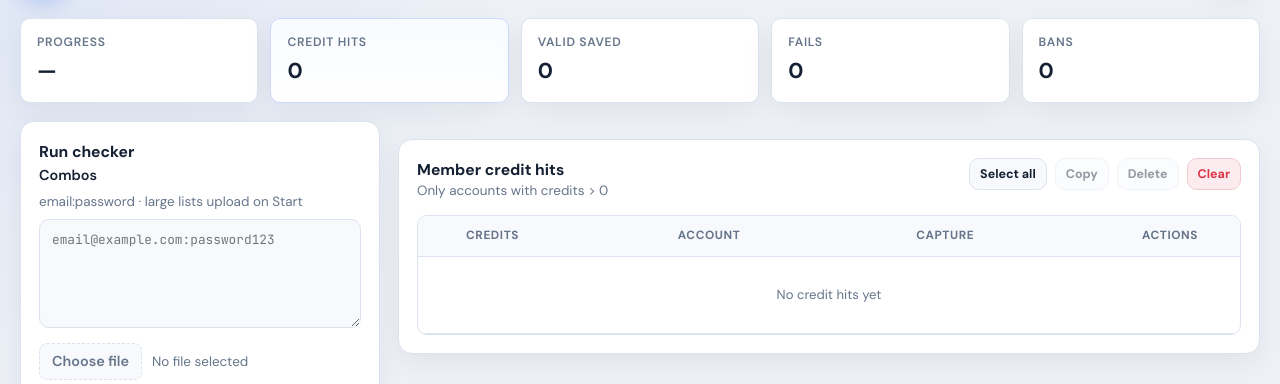
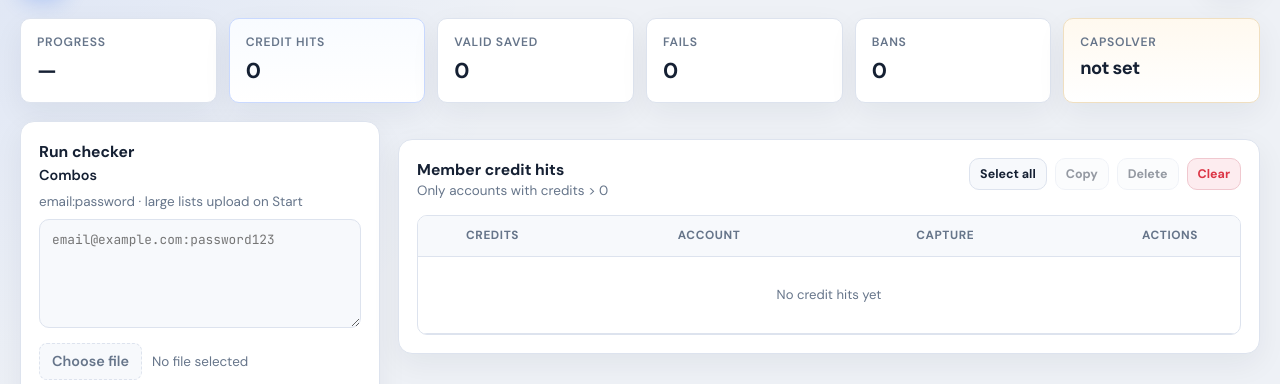
Before and after one commit to krackn88/AgentBoot, a FastAPI app: page / in a window 1280 px wide. Shown: the part 85-469 px from the top of the page. Run offline with FastAPI, Linux system fonts and the light colour scheme; data that the repository does not hold is empty.

Commit message:
Show CapSolver balance in UI and keep on-demand solving
- Add get_capsolver_balance() with 30s server-side cache
- Expose balance on /api/status and /api/session
- New CapSolver stat card in the dashboard (warns below $1)

Co-authored-by: krackn88 <krackn88@users.noreply.github.com>

```diff
--- a/fabletics/captcha.py
+++ b/fabletics/captcha.py
@@ -5,6 +5,7 @@ import os
 import time
 import urllib.error
 import urllib.request
+from typing import Any
 
 from .config import (
     BASE_URL,
@@ -17,6 +18,11 @@ from .config import (
 
 CAPSOLVER_CREATE_URL = "https://api.capsolver.com/createTask"
 CAPSOLVER_RESULT_URL = "https://api.capsolver.com/getTaskResult"
+CAPSOLVER_BALANCE_URL = "https://api.capsolver.com/getBalance"
+
+_BALANCE_CACHE_TTL = 30.0
+_balance_cache: dict[str, Any] | None = None
+_balance_cache_at = 0.0
 
 
 def captcha_api_key() -> str | None:
@@ -223,3 +229,46 @@ def solve_login_captcha(timeout: int = 120) -> str | None:
     if turnstile_site_key():
         return solve_turnstile(timeout=timeout)
     return solve_recaptcha(timeout=timeout)
+
+
+def get_capsolver_balance(force: bool = False) -> dict[str, Any]:
+    """Return CapSolver account balance (USD), cached for 30s."""
+    global _balance_cache, _balance_cache_at
+
+    api_key = captcha_api_key()
+    if not api_key:
+        return {"configured": False, "balance": None, "error": None}
+
+    now = time.time()
+    if (
+        not force
+        and _balance_cache is not None
+        and now - _balance_cache_at < _BALANCE_CACHE_TTL
+    ):
+        return _balance_cache
+
+    try:
+        result = _capsolver_post(CAPSOLVER_BALANCE_URL, {"clientKey": api_key})
+        if result.get("errorId"):
+            payload = {
+                "configured": True,
+                "balance": None,
+                "error": result.get("errorDescription") or "CapSolver balance lookup failed",
+            }
+        else:
+            balance = result.get("balance")
+            payload = {
+                "configured": True,
+                "balance": float(balance) if balance is not None else None,
+                "error": None,
+            }
+    except Exception as exc:
+        payload = {
+            "configured": True,
+            "balance": _balance_cache.get("balance") if _balance_cache else None,
+            "error": str(exc),
+        }
+
+    _balance_cache = payload
+    _balance_cache_at = now
+    return payload
--- a/server/app.py
+++ b/server/app.py
@@ -31,6 +31,7 @@ from .db import (
     list_saved_combos,
     save_session,
 )
+from fabletics.captcha import get_capsolver_balance
 from fabletics.smoke_test import run_smoke_test
 
 from .worker import worker
@@ -101,6 +102,7 @@ async def index():
 async def session() -> dict[str, Any]:
     data = get_session()
     data.update(worker.snapshot())
+    data["capsolver"] = get_capsolver_balance()
     return data
 
 
@@ -142,6 +144,7 @@ async def status() -> dict[str, Any]:
     data["combo_count"] = session_data["combo_count"]
     data["combos_stored"] = session_data["combos_stored"]
     data["saved_combo_count"] = count_saved_combos()
+    data["capsolver"] = get_capsolver_balance()
     return data
 
 
--- a/server/static/app.js
+++ b/server/static/app.js
@@ -38,6 +38,8 @@ const statHits = $("#statHits");
 const statValid = $("#statValid");
 const statFails = $("#statFails");
 const statBans = $("#statBans");
+const statCapsolver = $("#statCapsolver");
+const capsolverCard = statCapsolver?.closest(".stat-card");
 const toast = $("#toast");
 
 const LARGE_COMBO_THRESHOLD = 2000;
@@ -140,6 +142,7 @@ async function loadSession() {
     lastSessionHits = data.hits || 0;
     lastSessionValid = data.valid || 0;
     updateResumeHint();
+    updateCapsolverBalance(data.capsolver);
     renderLogs(data);
     updateStatus(data);
   } catch (_) {
@@ -629,6 +632,31 @@ stopBtn.addEventListener("click", async () => {
   showToast("Stopping...");
 });
 
+function formatCapsolverBalance(capsolver) {
+  if (!capsolver?.configured) return "not set";
+  if (capsolver.error && capsolver.balance == null) return "error";
+  if (capsolver.balance == null) return "—";
+  const value = Number(capsolver.balance);
+  if (!Number.isFinite(value)) return "—";
+  return `$${value.toFixed(2)}`;
+}
+
+function updateCapsolverBalance(capsolver) {
+  if (!statCapsolver) return;
+  statCapsolver.textContent = formatCapsolverBalance(capsolver);
+  if (!capsolverCard) return;
+  capsolverCard.classList.remove("warn", "error");
+  if (!capsolver?.configured) return;
+  if (capsolver.error && capsolver.balance == null) {
+    capsolverCard.classList.add("error");
+    return;
+  }
+  const value = Number(capsolver.balance);
+  if (Number.isFinite(value) && value < 1) {
+    capsolverCard.classList.add("warn");
+  }
+}
+
 function updateStatus(data) {
   const total = data.total || data.combo_count || 0;
   const checked = data.checked || 0;
@@ -641,6 +669,7 @@ function updateStatus(data) {
   statValid.textContent = String(data.valid || 0);
   statFails.textContent = String(data.fails || 0);
   statBans.textContent = String(data.bans || 0);
+  updateCapsolverBalance(data.capsolver);
 
   const parts = [];
   if (data.preparing) parts.push("Preparing list...");
--- a/server/static/index.html
+++ b/server/static/index.html
@@ -42,6 +42,10 @@
       <div class="stat-card muted">
         <span class="stat-label">Bans</span>
         <span class="stat-value" id="statBans">0</span>
+      </div>
+      <div class="stat-card capsolver">
+        <span class="stat-label">CapSolver</span>
+        <span class="stat-value" id="statCapsolver">—</span>
       </div>
     </section>
 
--- a/server/static/style.css
+++ b/server/static/style.css
@@ -104,7 +104,7 @@ h1 {
 
 .stats-row {
   display: grid;
-  grid-template-columns: repeat(5, 1fr);
+  grid-template-columns: repeat(6, 1fr);
   gap: 12px;
   margin-bottom: 18px;
 }
@@ -124,6 +124,23 @@ h1 {
 .stat-card.accent {
   background: linear-gradient(180deg, #f8fbff, #ffffff);
   border-color: #c9d9ff;
+}
+
+.stat-card.capsolver {
+  background: linear-gradient(180deg, #fff9ef, #ffffff);
+  border-color: #f0dfc0;
+}
+
+.stat-card.capsolver .stat-value {
+  font-size: 1.15rem;
+}
+
+.stat-card.capsolver.warn .stat-value {
+  color: var(--warning);
+}
+
+.stat-card.capsolver.error .stat-value {
+  color: var(--danger);
 }
 
 .stat-label {
```
